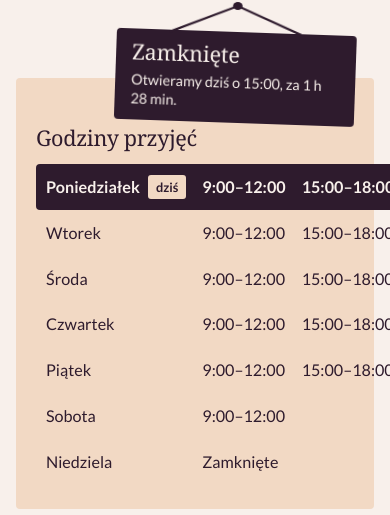
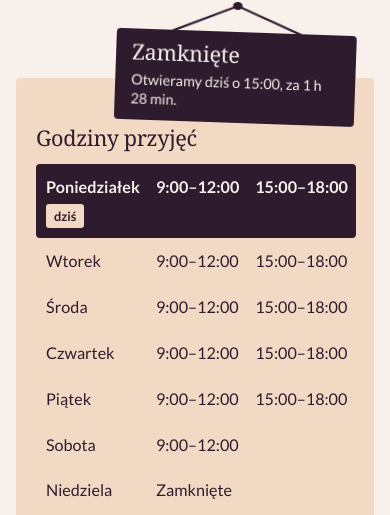
Before and after one commit to el-maluma/demos, a plain HTML site: page przystas/index.html in a window 390 px wide. Shown: the part 4353-4868 px from the top of the page. Drawn offline with Linux system fonts and the light colour scheme; a web font is replaced by a local one.

Commit message:
Przystas: hours table fits on phones on Mondays

```diff
--- a/przystas/index.html
+++ b/przystas/index.html
@@ -225,6 +225,7 @@ footer{padding:clamp(56px,8vw,112px) 0 clamp(32px,4vw,48px)}
   .ct .actions .btn{flex:1 1 100%}
   .loc .actions .btn{flex:1 1 100%}
   th,td{padding:10px 8px}
+  .today-tag{display:block;width:max-content;margin:4px 0 0}
   tbody th{padding-left:10px}
   .bar{position:fixed;left:0;right:0;bottom:0;z-index:50;display:flex;gap:8px;padding:10px var(--gutter) calc(10px + env(safe-area-inset-bottom));background:var(--field)}
   .bar .btn{flex:1 1 auto;min-width:0;min-height:52px;padding:0 12px;gap:6px;font-size:.95rem}
```
